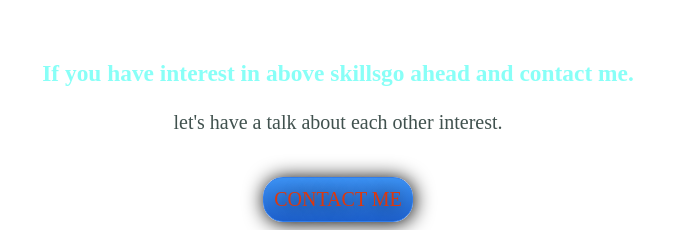
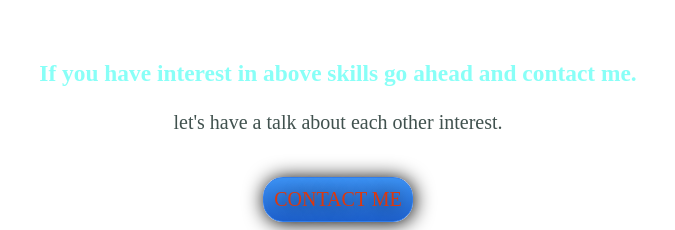
Before and after one commit to SandeepRohra/my-new-CV, a plain HTML site: page css -my site/index.html in a window 1280 px wide. Shown: the part 1719-1949 px from the top of the page, 302-977 px from the left. Drawn offline with Linux system fonts and the light colour scheme.

Commit message:
Update index.html

```diff
--- a/css -my site/index.html
+++ b/css -my site/index.html
@@ -40,7 +40,7 @@
   <div class="contact-me">
     <h2>Get In Touch</h2>
 
-    <h3>If you have interest in above skillsgo ahead and contact me.</h3>
+    <h3>If you have interest in above skills go ahead and contact me.</h3>
     <div class="plast">
           <p> let's have a talk about each other interest.</p>
     </div>
```
